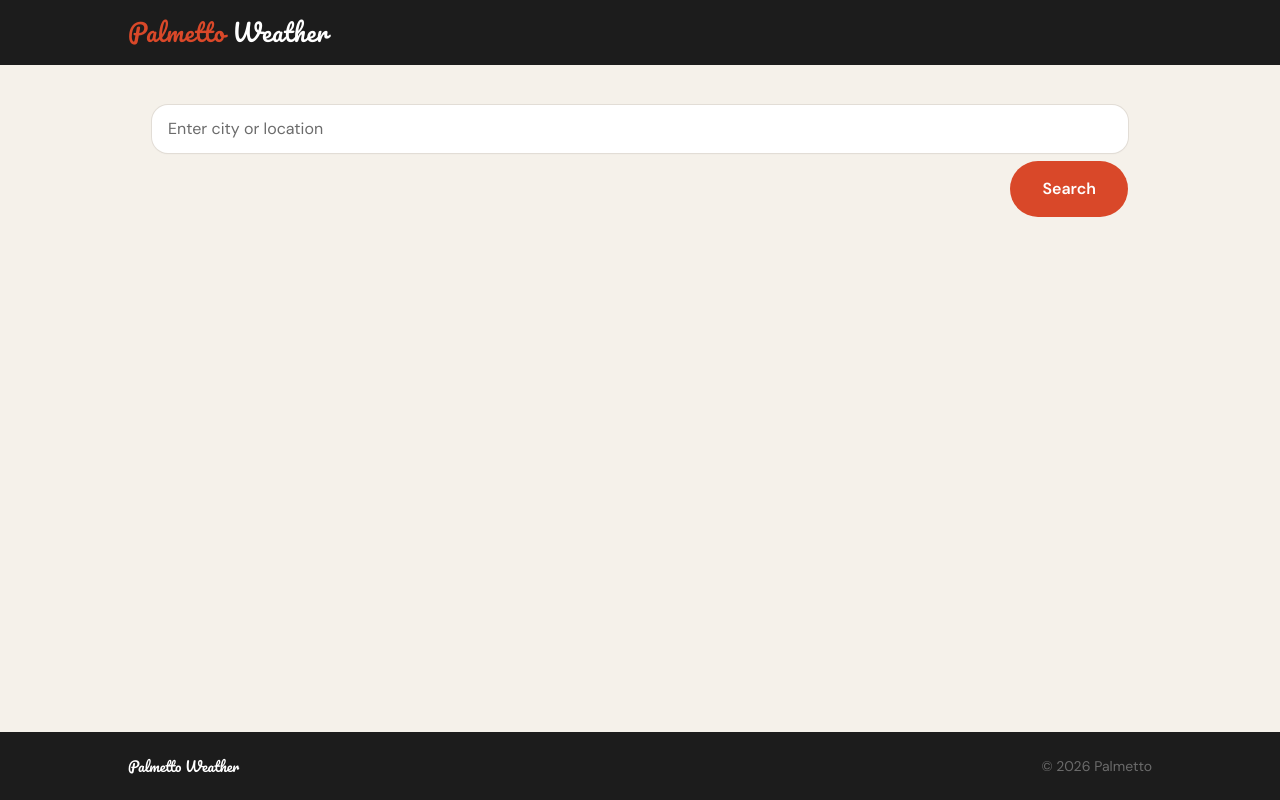
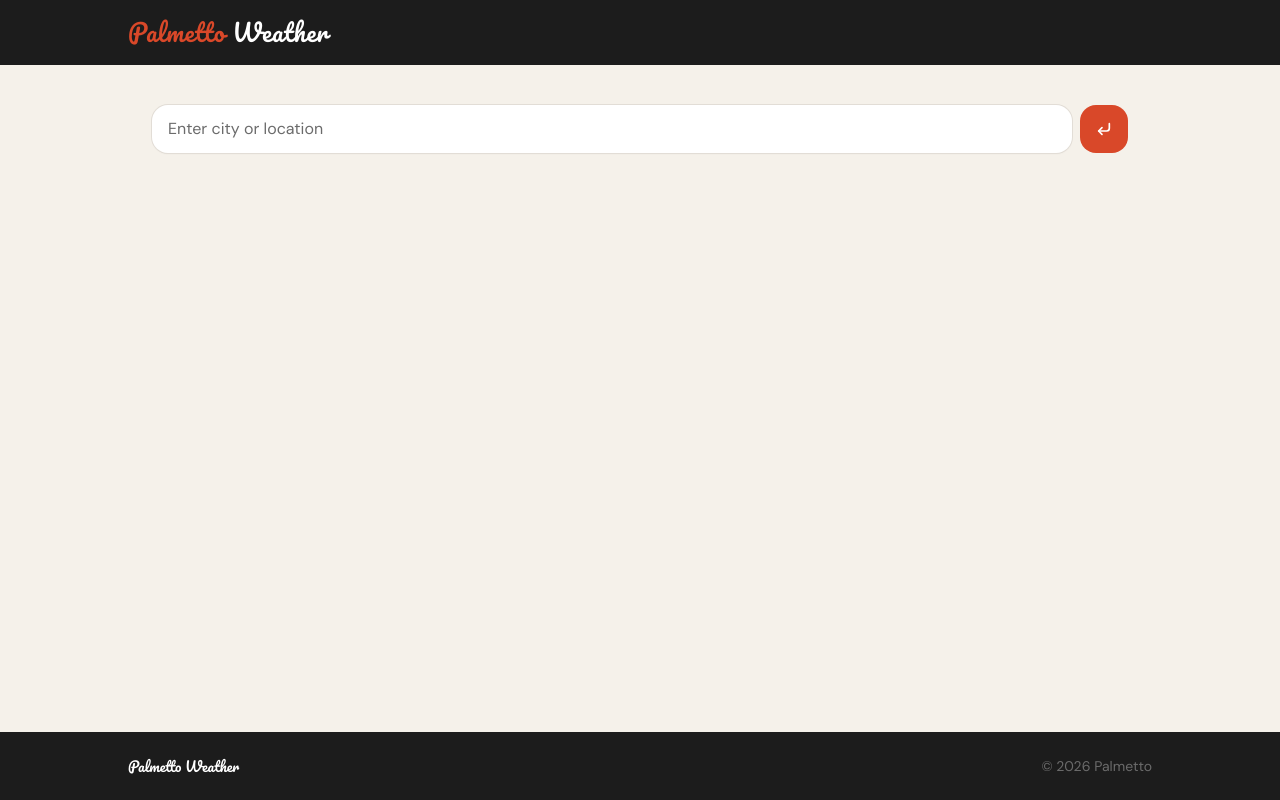
Before and after one commit to dvisotsky/palmetto-weather, a React (Vite) app in the folder frontend/: page / in a window 1280 px wide. Built offline with nearby package versions, Linux system fonts and the light colour scheme.

Commit message:
update: ui styling

```diff
--- a/frontend/src/components/Button/Button.tsx
+++ b/frontend/src/components/Button/Button.tsx
@@ -1,30 +1,30 @@
-import { ButtonHTMLAttributes } from 'react';
+import { ButtonHTMLAttributes } from "react";
 
 interface Props extends ButtonHTMLAttributes<HTMLButtonElement> {
-  variant?: 'primary' | 'ghost';
+  variant?: "primary" | "ghost";
   fullWidth?: boolean;
 }
 
 export function Button({
-  variant = 'primary',
+  variant = "primary",
   fullWidth = false,
-  className = '',
+  className = "",
   children,
   ...props
 }: Props) {
   const base =
-    'inline-flex items-center justify-center rounded-full px-8 py-4 text-base font-semibold transition-colors focus-visible:outline-none focus-visible:ring-2 focus-visible:ring-offset-2 disabled:opacity-50 disabled:pointer-events-none';
+    "inline-flex items-center justify-center rounded-xl p-4 text-base font-semibold transition-colors focus-visible:outline-none focus-visible:ring-2 focus-visible:ring-offset-2 disabled:opacity-50 disabled:pointer-events-none";
 
   const variants = {
     primary:
-      'bg-primary text-white hover:bg-primary-hover focus-visible:ring-primary',
+      "bg-primary text-white hover:bg-primary-hover focus-visible:ring-primary",
     ghost:
-      'bg-transparent text-neutral-charcoal underline underline-offset-2 hover:text-primary',
+      "bg-transparent text-neutral-charcoal underline underline-offset-2 hover:text-primary",
   };
 
   return (
     <button
-      className={`${base} ${variants[variant]} ${fullWidth ? 'w-full' : ''} ${className}`}
+      className={`${base} ${variants[variant]} ${fullWidth ? "w-full" : ""} ${className}`}
       {...props}
     >
       {children}
--- a/frontend/src/components/SearchBar/SearchBar.tsx
+++ b/frontend/src/components/SearchBar/SearchBar.tsx
@@ -2,6 +2,8 @@ import { FormEvent, useEffect, useRef, useState } from "react";
 import { TextDropdown, DropdownOption } from "../TextDropdown/TextDropdown";
 import { Button } from "../Button/Button";
 import { fetchLocations } from "@/services/weatherApi";
+import { SpinnerIcon } from "../icons/SpinnerIcon";
+import { EnterIcon } from "../icons/EnterIcon";
 
 interface Props {
   onSearch: (location: string) => void;
@@ -68,7 +70,8 @@ export function SearchBar({ onSearch, isLoading = false }: Props) {
   }
 
   return (
-    <form onSubmit={handleSubmit}>
+    <form className="flex gap-2 items-start" onSubmit={handleSubmit}>
+      <div className="flex-1">
         <TextDropdown
           value={inputValue}
           options={options}
@@ -79,8 +82,9 @@ export function SearchBar({ onSearch, isLoading = false }: Props) {
           onChange={setInputValue}
           onSelect={handleSelect}
         />
-      <Button className="float-right mt-2" type="submit" disabled={isLoading}>
-        {isLoading ? "Loading…" : "Search"}
+      </div>
+      <Button type="submit" disabled={isLoading}>
+        {isLoading ? <SpinnerIcon /> : <EnterIcon />}
       </Button>
     </form>
   );
--- /dev/null
+++ b/frontend/src/components/icons/EnterIcon.tsx
@@ -0,0 +1,8 @@
+export function EnterIcon() {
+  return (
+    <svg className="h-4 w-4" viewBox="0 0 24 24" fill="none" stroke="currentColor" strokeWidth="2.5" strokeLinecap="round" strokeLinejoin="round">
+      <polyline points="9 10 4 15 9 20" />
+      <path d="M20 4v7a4 4 0 01-4 4H4" />
+    </svg>
+  );
+}
--- /dev/null
+++ b/frontend/src/components/icons/SpinnerIcon.tsx
@@ -0,0 +1,8 @@
+export function SpinnerIcon() {
+  return (
+    <svg className="animate-spin h-4 w-4" viewBox="0 0 24 24" fill="none">
+      <circle className="opacity-25" cx="12" cy="12" r="10" stroke="currentColor" strokeWidth="4" />
+      <path className="opacity-75" fill="currentColor" d="M4 12a8 8 0 018-8V0C5.373 0 0 5.373 0 12h4z" />
+    </svg>
+  );
+}
```
Lines whose indentation alone changed are shown as unchanged.
